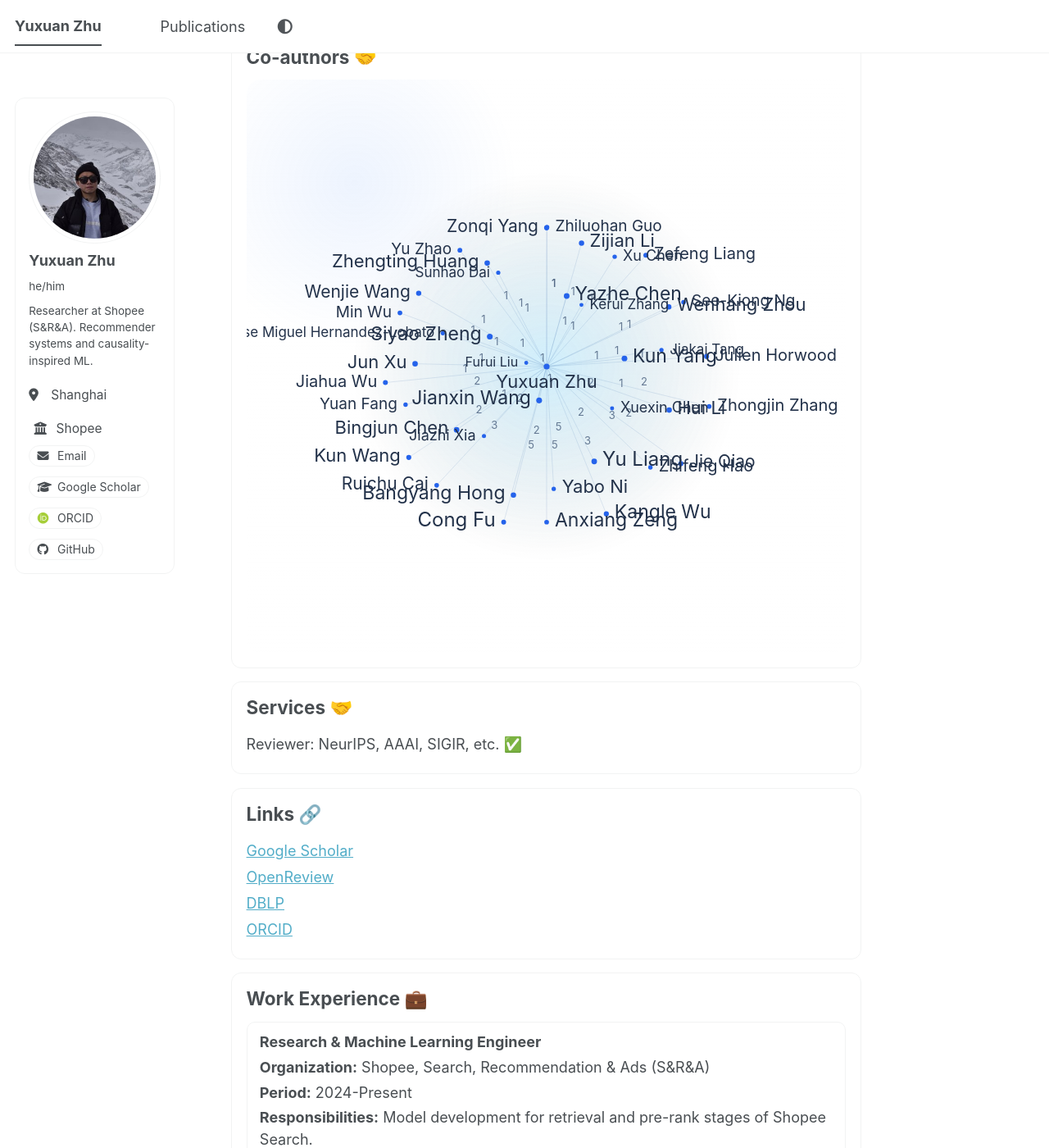
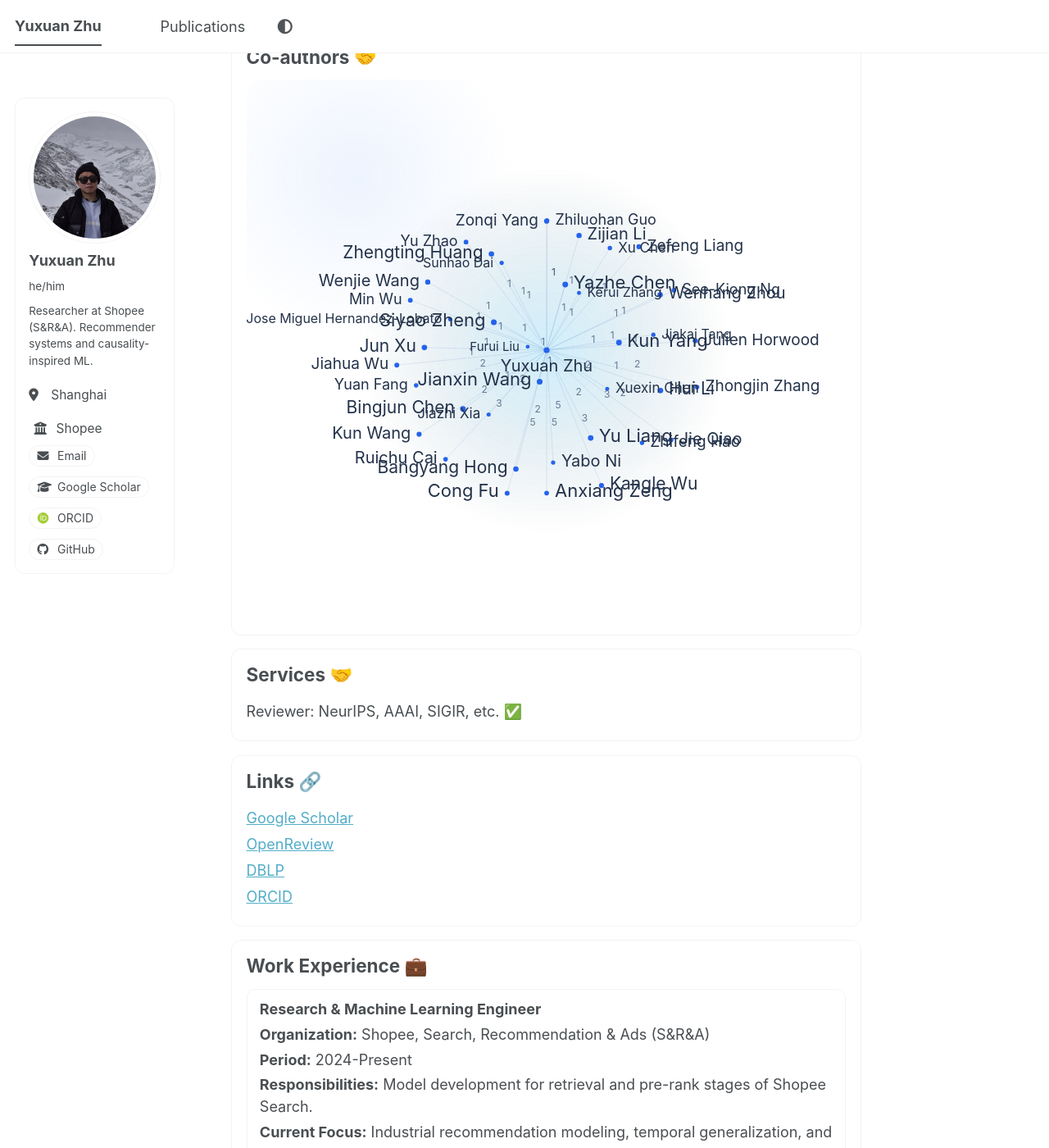
Before and after one commit to EthanChu7/yuxuan.zhu.github.io, a Jekyll site: the page built from _pages/about.md, in a window 1280 px wide and 1400 px high, scrolled down 1916 px. Shown: the whole window at 82% size. Built offline with Jekyll 4.4.1, drawn with Linux system fonts in a browser that asks for light colours; some web fonts are replaced; a script bundle is joined from its source files by our own code; library files that are not in the unit come from our copies.

Commit message:
Shrink coauthor sphere for mobile

```diff
--- a/assets/css/main.scss
+++ b/assets/css/main.scss
@@ -308,7 +308,7 @@
 .coauthor-graph__stage {
   position: relative;
   width: 100%;
-  min-height: 700px;
+  min-height: 660px;
   border-radius: 18px;
   touch-action: none;
   user-select: none;
@@ -493,7 +493,7 @@
   }
 
   .coauthor-graph__stage {
-    min-height: 420px;
+    min-height: 380px;
   }
 
   .coauthor-svg .label-layer text {
--- a/assets/js/coauthor-graph.js
+++ b/assets/js/coauthor-graph.js
@@ -88,7 +88,7 @@ if (stage && payload) {
   const resize = () => {
     const rect = stage.getBoundingClientRect();
     state.width = Math.max(Math.round(rect.width), 320);
-    state.height = window.innerWidth < 768 ? 420 : 700;
+    state.height = window.innerWidth < 768 ? 380 : 660;
     canvas.width = state.width * state.dpr;
     canvas.height = state.height * state.dpr;
     canvas.style.width = `${state.width}px`;
@@ -101,7 +101,10 @@ if (stage && payload) {
       return { x: 0, y: 0, z: 1.1, scale: 1.08 };
     }
 
-    const radius = 182 + Math.min(node.count * 16, 40);
+    const radiusBase = window.innerWidth < 768 ? 146 : 170;
+    const radiusBoost = window.innerWidth < 768 ? 10 : 14;
+    const radiusCap = window.innerWidth < 768 ? 26 : 34;
+    const radius = radiusBase + Math.min(node.count * radiusBoost, radiusCap);
     const sx = Math.sin(node.phi) * Math.cos(node.theta);
     const sy = Math.cos(node.phi);
     const sz = Math.sin(node.phi) * Math.sin(node.theta);
@@ -150,8 +153,8 @@ if (stage && payload) {
     ctx.translate(centerX, centerY);
 
     ctx.lineCap = "round";
-    ctx.lineWidth = 0.75;
-    ctx.font = `400 ${window.innerWidth < 768 ? 11 : 13}px ${fontFamily}`;
+    ctx.lineWidth = 0.72;
+    ctx.font = `400 ${window.innerWidth < 768 ? 10 : 12}px ${fontFamily}`;
 
     others.forEach((entry) => {
       ctx.strokeStyle = palette.edge;
@@ -182,8 +185,8 @@ if (stage && payload) {
     ctx.shadowBlur = 0;
     others.forEach((entry) => {
       ctx.fillStyle = palette.text;
-      const baseSize = window.innerWidth < 768 ? 13 : 17;
-      const bonusSize = Math.min(entry.node.count * (window.innerWidth < 768 ? 0.9 : 1.1), window.innerWidth < 768 ? 4 : 6);
+      const baseSize = window.innerWidth < 768 ? 12 : 16;
+      const bonusSize = Math.min(entry.node.count * (window.innerWidth < 768 ? 0.72 : 0.95), window.innerWidth < 768 ? 3 : 5);
       ctx.font = `400 ${Math.round(baseSize * entry.scale + bonusSize)}px ${fontFamily}`;
       ctx.textAlign = entry.x >= 0 ? "left" : "right";
       const offset = entry.x >= 0 ? 10 : -10;
@@ -191,7 +194,7 @@ if (stage && payload) {
     });
 
     ctx.fillStyle = palette.center;
-    ctx.font = `400 ${window.innerWidth < 768 ? 17 : 22}px ${fontFamily}`;
+    ctx.font = `400 ${window.innerWidth < 768 ? 15 : 20}px ${fontFamily}`;
     ctx.textAlign = "center";
     ctx.shadowColor = palette.shadow;
     ctx.shadowBlur = 10;
```
